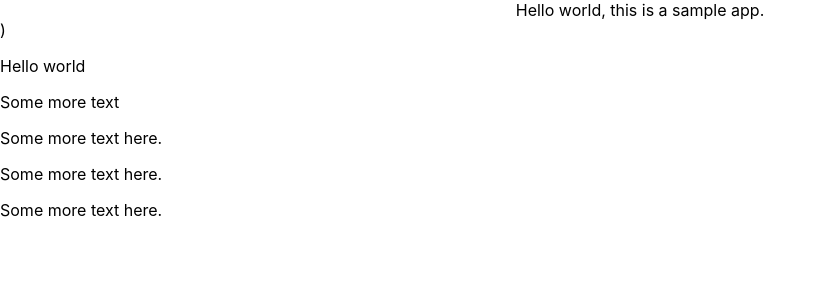
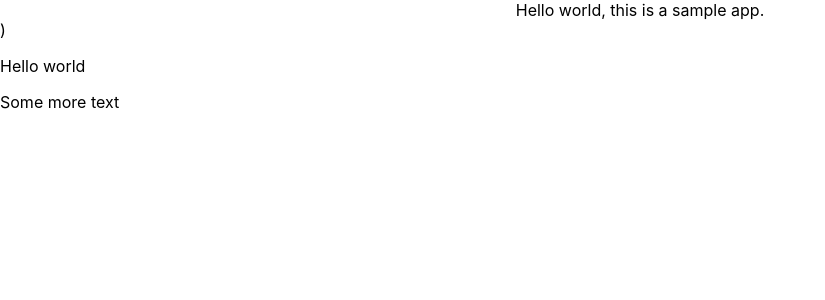
Before and after one commit to faisalt/react-test-aws-integration, a React (Create React App) app: page / in a window 1280 px wide. Shown: the top 300 px of the page, without its empty margins (0-825 px from the left). Built offline with nearby package versions, Linux system fonts and the light colour scheme.

Commit message:
Updates text

```diff
--- a/src/App.js
+++ b/src/App.js
@@ -6,9 +6,6 @@ function App() {
       <div className="App">Hello world, this is a sample app.</div>)
       <p>Hello world</p>
       <p>Some more text</p>
-      <p>Some more text here.</p>
-      <p>Some more text here.</p>
-      <p>Some more text here.</p>
     </>
   );
 }
```
